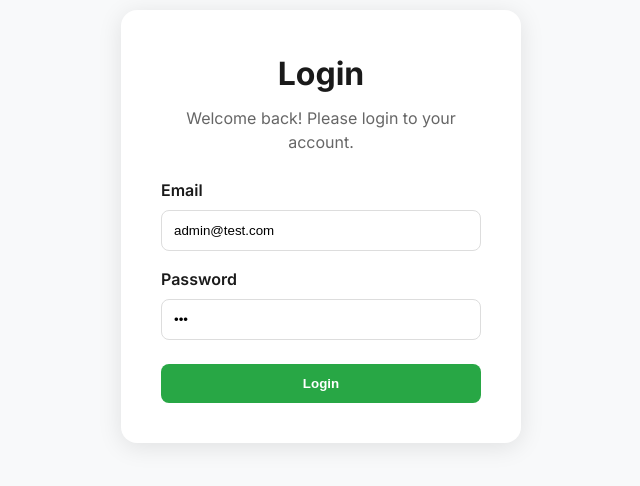
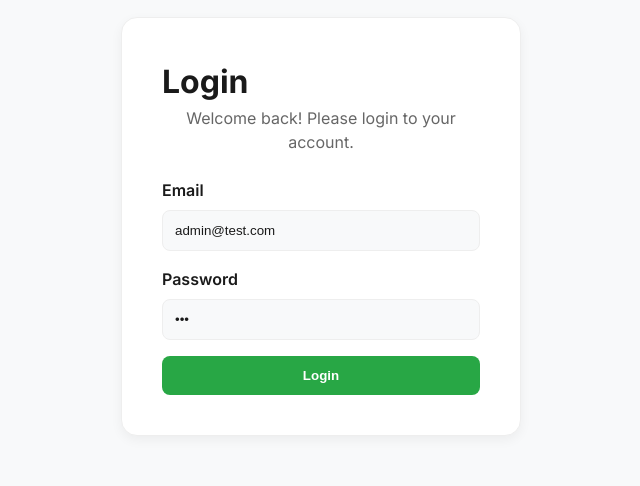
Before and after one commit to valeriu-viscreanu/StockApp, a React (Vite) app in the folder Frontend/: page / in a window 1280 px wide. Shown: the part 174-660 px from the top of the page, without its empty margins (319-959 px from the left). Built offline with nearby package versions, Linux system fonts and the light colour scheme.

Commit message:
Implement Dark mode: added toggle, updated CSS variables, and fixed hardcoded colors in Dashboard, Trade, Orders, Cash, and Login views

```diff
--- a/Frontend/src/components/Dashboard.jsx
+++ b/Frontend/src/components/Dashboard.jsx
@@ -6,7 +6,7 @@ function Dashboard({ user, data, setPage }) {
     <main className="container">
       <div className="header">
         <h1>Welcome, {user}</h1>
-        <p style={{ color: '#666' }}>Here's your portfolio overview for today.</p>
+        <p style={{ color: 'var(--text-muted)' }}>Here's your portfolio overview for today.</p>
       </div>
 
       <StatsGrid data={data} setPage={setPage} />
--- a/Frontend/src/components/Login.jsx
+++ b/Frontend/src/components/Login.jsx
@@ -2,68 +2,34 @@ import React from 'react';
 
 function Login({ handleLogin, loginEmail, setLoginEmail, loginPassword, setLoginPassword, error }) {
   return (
-    <div className="login-container" style={{
-      display: 'flex',
-      justifyContent: 'center',
-      alignItems: 'center',
-      height: '100vh',
-      background: '#f8f9fa'
-    }}>
-      <div className="login-card" style={{
-        background: 'white',
-        padding: '40px',
-        borderRadius: '16px',
-        boxShadow: '0 4px 24px rgba(0,0,0,0.1)',
-        width: '100%',
-        maxWidth: '400px'
-      }}>
-        <h1 style={{ textAlign: 'center', marginBottom: '8px' }}>Login</h1>
-        <p style={{ textAlign: 'center', color: '#666', marginBottom: '24px' }}>Welcome back! Please login to your account.</p>
+    <div className="login-container">
+      <div className="login-card">
+        <h1>Login</h1>
+        <p className="login-subtitle">Welcome back! Please login to your account.</p>
 
         <form onSubmit={handleLogin}>
-          <div style={{ marginBottom: '16px' }}>
-            <label style={{ display: 'block', marginBottom: '8px', fontWeight: 600 }}>Email</label>
+          <div className="form-group">
+            <label>Email</label>
             <input
               type="email"
               value={loginEmail}
               onChange={(e) => setLoginEmail(e.target.value)}
-              style={{
-                width: '100%',
-                padding: '12px',
-                borderRadius: '8px',
-                border: '1px solid #ddd',
-                boxSizing: 'border-box'
-              }}
+              className="login-input"
               required
             />
           </div>
-          <div style={{ marginBottom: '24px' }}>
-            <label style={{ display: 'block', marginBottom: '8px', fontWeight: 600 }}>Password</label>
+          <div className="form-group">
+            <label>Password</label>
             <input
               type="password"
               value={loginPassword}
               onChange={(e) => setLoginPassword(e.target.value)}
-              style={{
-                width: '100%',
-                padding: '12px',
-                borderRadius: '8px',
-                border: '1px solid #ddd',
-                boxSizing: 'border-box'
-              }}
+              className="login-input"
               required
             />
           </div>
-          {error && <p style={{ color: '#dc3545', marginBottom: '16px', textAlign: 'center' }}>{error}</p>}
-          <button type="submit" style={{
-            width: '100%',
-            padding: '12px',
-            borderRadius: '8px',
-            border: 'none',
-            background: '#28a745',
-            color: 'white',
-            fontWeight: 600,
-            cursor: 'pointer'
-          }}>
+          {error && <p className="login-error">{error}</p>}
+          <button type="submit" className="login-button">
             Login
           </button>
         </form>
--- a/Frontend/src/components/StatCard.jsx
+++ b/Frontend/src/components/StatCard.jsx
@@ -10,7 +10,7 @@ function StatCard({ label, value, footer, onClick, isClickable }) {
       <div className="stat-label">{label}</div>
       <div className="stat-value">{value}</div>
       {footer && (
-        <div className="stat-footer" style={isClickable ? { color: '#28a745' } : {}}>
+        <div className="stat-footer" style={isClickable ? { color: 'var(--primary)' } : {}}>
           {footer}
         </div>
       )}
--- a/Frontend/src/index.css
+++ b/Frontend/src/index.css
@@ -4,10 +4,22 @@
 :root {
   --primary: #28a745;
   --bg: #f8f9fa;
+  --bg-card: #ffffff;
+  --nav-bg: #ffffff;
   --text: #1a1a1a;
   --text-muted: #666;
   --border: #eee;
   --card-shadow: 0 4px 12px rgba(0, 0, 0, 0.05);
+}
+
+[data-theme='dark'] {
+  --bg: #121212;
+  --bg-card: #1e1e1e;
+  --nav-bg: #1a1a1a;
+  --text: #f0f0f0;
+  --text-muted: #aaa;
+  --border: #333;
+  --card-shadow: 0 4px 12px rgba(0, 0, 0, 0.3);
 }
 
 body {
@@ -15,18 +27,20 @@ body {
   background-color: var(--bg);
   color: var(--text);
   line-height: 1.5;
+  transition: background-color 0.3s, color 0.3s;
 }
 
 /* Navbar */
 .navbar {
   display: flex;
   align-items: center;
-  background: #fff;
+  background: var(--nav-bg);
   padding: 12px 40px;
   border-bottom: 1px solid var(--border);
   position: sticky;
   top: 0;
   z-index: 100;
+  transition: background-color 0.3s, border-color 0.3s;
 }
 
 .brand { font-size: 1.4rem; font-weight: 800; text-decoration: none; color: var(--text); display: flex; align-items: center; gap: 10px; }
@@ -43,7 +57,7 @@ body {
 .header h1 { font-size: 2.2rem; font-weight: 800; letter-spacing: -0.5px; }
 
 .stats-grid { display: grid; grid-template-columns: repeat(auto-fit, minmax(300px, 1fr)); gap: 25px; }
-.stat-card { background: #fff; padding: 30px; border-radius: 16px; box-shadow: var(--card-shadow); border: 1px solid #f0f0f0; transition: transform 0.2s; }
+.stat-card { background: var(--bg-card); padding: 30px; border-radius: 16px; box-shadow: var(--card-shadow); border: 1px solid var(--border); transition: transform 0.2s, background-color 0.3s, border-color 0.3s; }
 .stat-card:hover { transform: translateY(-4px); }
 .stat-card-clickable { transition: transform 0.2s, border-color 0.2s, box-shadow 0.2s; }
 .stat-card-clickable:hover { border-color: #28a745; box-shadow: 0 6px 20px rgba(40, 167, 69, 0.15); }
@@ -58,20 +72,20 @@ body {
     align-items: center;
     justify-content: center;
     min-height: calc(100vh - 61px);
-    background: linear-gradient(135deg, #f8f9fa 0%, #e8f5e9 100%);
+    background: linear-gradient(135deg, var(--bg) 0%, var(--bg-card) 100%);
     padding: 40px 20px;
 }
 
 .cash-card {
-    background: #fff;
+    background: var(--bg-card);
     border-radius: 20px;
     box-shadow: 0 8px 40px rgba(0, 0, 0, 0.08);
     padding: 50px 60px;
     text-align: center;
     max-width: 480px;
     width: 100%;
-    border: 1px solid #e8e8e8;
-    transition: transform 0.2s, box-shadow 0.2s;
+    border: 1px solid var(--border);
+    transition: transform 0.2s, box-shadow 0.2s, background-color 0.3s, border-color 0.3s;
 }
 
 .cash-card:hover {
@@ -87,7 +101,7 @@ body {
 .cash-title {
     font-size: 1.6rem;
     font-weight: 700;
-    color: #1a1a1a;
+    color: var(--text-muted);
     margin-bottom: 6px;
 }
 
@@ -178,8 +192,8 @@ body {
     height: 44px;
     border-radius: 50%;
     border: 2px solid #28a745;
-    background: #fff;
-    color: #28a745;
+    background: var(--bg-card);
+    color: var(--primary);
     font-size: 1.5rem;
     font-weight: 700;
     cursor: pointer;
@@ -264,13 +278,14 @@ body {
 .advanced-dashboard {
     display: flex;
     min-height: calc(100vh - 61px);
-    background-color: #f8f9fa;
+    background-color: var(--bg);
+    transition: background-color 0.3s;
 }
 
 .sidebar-panel {
     width: 320px;
-    background: #fff;
-    border-right: 1px solid #eee;
+    background: var(--bg-card);
+    border-right: 1px solid var(--border);
     display: flex;
     flex-direction: column;
     box-shadow: 2px 0 10px rgba(0, 0, 0, 0.02);
@@ -284,7 +299,7 @@ body {
 .sidebar-header h3 {
     font-size: 1.1rem;
     font-weight: 700;
-    color: #333;
+    color: var(--text);
     margin: 0;
 }
 
@@ -301,32 +316,32 @@ body {
     margin-bottom: 8px;
     border-radius: 12px;
     text-decoration: none;
-    color: #444;
+    color: var(--text);
     transition: all 0.2s;
     border: 1px solid transparent;
 }
 
 .stock-item:hover {
-    background-color: #f0fdf4;
-    border-color: #dcfce7;
+    background-color: var(--border);
+    border-color: var(--primary);
 }
 
 .stock-item.active {
-    background-color: #f0fdf4;
-    border-color: #28a745;
+    background-color: var(--bg);
+    border-color: var(--primary);
     box-shadow: 0 4px 12px rgba(40, 167, 69, 0.1);
 }
 
 .stock-icon {
     width: 40px;
     height: 40px;
-    background: #f0f0f0;
+    background: var(--border);
     border-radius: 10px;
     display: flex;
     align-items: center;
     justify-content: center;
     font-weight: bold;
-    color: #666;
+    color: var(--text-muted);
     margin-right: 15px;
     font-size: 0.9rem;
 }
@@ -348,7 +363,7 @@ body {
 
 .stock-company {
     font-size: 0.75rem;
-    color: #888;
+    color: var(--text-muted);
 }
 
 .stock-mini-chart {
@@ -377,9 +392,9 @@ body {
 
 .trade-container {
     display: flex;
-    background: #fff;
+    background: var(--nav-bg);
     box-shadow: 0 4px 20px rgba(0, 0, 0, 0.05);
-    border: 1px solid #eee;
+    border: 1px solid var(--border);
     border-radius: 16px;
     padding: 30px;
 }
@@ -403,7 +418,7 @@ body {
 .price-value {
     font-size: 3rem;
     font-weight: 800;
-    color: #1a1a1a;
+    color: var(--text);
 }
 
 .stock-price-label {
@@ -414,7 +429,7 @@ body {
 .order-panel {
     flex: 0 0 280px;
     padding-left: 30px;
-    border-left: 1px solid #eee;
+    border-left: 1px solid var(--border);
     display: flex;
     flex-direction: column;
 }
@@ -441,8 +456,11 @@ body {
     width: 100%;
     padding: 12px;
     border-radius: 8px;
-    border: 1px solid #ddd;
+    border: 1px solid var(--border);
+    background: var(--bg-card);
+    color: var(--text);
     font-size: 1rem;
+    transition: background-color 0.3s, color 0.3s, border-color 0.3s;
 }
 
 .order-buttons {
@@ -483,16 +501,17 @@ body {
     font-size: 1.2rem;
     font-weight: 700;
     margin-bottom: 20px;
-    color: #1a1a1a;
+    color: var(--text-muted);
 }
 
 .order-card {
-    background: #fff;
+    background: var(--bg-card);
     padding: 20px;
     border-radius: 12px;
-    border: 1px solid #eee;
+    border: 1px solid var(--border);
     margin-bottom: 15px;
     box-shadow: 0 2px 8px rgba(0,0,0,0.03);
+    transition: background-color 0.3s, border-color 0.3s;
 }
 
 .order-stock-name {
@@ -503,7 +522,7 @@ body {
 
 .order-details {
     font-size: 0.95rem;
-    color: #444;
+    color: var(--text-muted);
     margin-bottom: 8px;
 }
 
@@ -515,20 +534,18 @@ body {
     font-size: 0.95rem;
     margin-bottom: 12px;
 }
-
 .order-card hr {
     border: none;
-    border-top: 1px solid #f0f0f0;
+    border-top: 1px solid var(--border);
     margin-bottom: 10px;
 }
-
 .order-date {
     font-size: 0.8rem;
-    color: #999;
+    color: var(--text-muted);
 }
 
 .no-orders {
-    color: #999;
+    color: var(--text-muted);
     font-style: italic;
 }
 
@@ -538,8 +555,8 @@ body {
     left: 0;
     width: 100%;
     padding: 20px 40px;
-    background: #fff;
-    border-top: 1px solid #eee;
+    background: var(--nav-bg);
+    border-top: 1px solid var(--border);
     box-shadow: 0 -4px 15px rgba(0,0,0,0.05);
     display: flex;
     justify-content: flex-end;
@@ -551,6 +568,7 @@ body {
     font-size: 1.1rem;
     font-weight: 700;
     margin: 0;
+    color: var(--text);
 }
 
 .breadcrumb {
@@ -559,5 +577,145 @@ body {
     margin: 0 auto;
     font-size: 0.85rem;
     font-weight: 600;
-    color: #888;
+    color: var(--text-muted);
 }
+
+.graph-panel {
+    flex: 2;
+    padding: 20px;
+    display: flex;
+    flex-direction: column;
+    align-items: center;
+    justify-content: center;
+    border-left: 1px solid var(--border);
+    transition: background-color 0.3s, border-color 0.3s;
+}
+
+.timeframe-buttons {
+    margin-bottom: 15px;
+}
+
+.btn-timeframe {
+    padding: 6px 16px;
+    margin: 0 5px;
+    cursor: pointer;
+    border: 1px solid var(--primary);
+    background: transparent;
+    color: var(--primary);
+    border-radius: 4px;
+    font-weight: bold;
+    transition: all 0.2s;
+}
+
+.btn-timeframe.active, .btn-timeframe:hover {
+    background: var(--primary);
+    color: white;
+}
+
+.chart-placeholder {
+    width: 100%;
+    height: 300px;
+    display: flex;
+    align-items: center;
+    justify-content: center;
+    background: var(--bg);
+    border: 1px dashed var(--border);
+    border-radius: 12px;
+    color: var(--text-muted);
+    transition: background-color 0.3s, border-color 0.3s;
+}
+
+.theme-toggle {
+    background: var(--border);
+    border: none;
+    padding: 8px;
+    border-radius: 8px;
+    cursor: pointer;
+    display: flex;
+    align-items: center;
+    justify-content: center;
+    font-size: 1.2rem;
+    transition: all 0.2s;
+    color: var(--text);
+    margin-left: 10px;
+}
+
+.theme-toggle:hover {
+    background: var(--primary);
+    color: #fff;
+}
+
+/* Login Styles */
+.login-container {
+    display: flex;
+    justify-content: center;
+    align-items: center;
+    height: 100vh;
+    background: var(--bg);
+    transition: background-color 0.3s;
+}
+
+.login-card {
+    background: var(--bg-card);
+    padding: 40px;
+    border-radius: 16px;
+    box-shadow: var(--card-shadow);
+    width: 100%;
+    max-width: 400px;
+    border: 1px solid var(--border);
+    transition: background-color 0.3s, border-color 0.3s, box-shadow 0.3s;
+}
+
+.login-subtitle {
+    text-align: center;
+    color: var(--text-muted);
+    margin-bottom: 24px;
+}
+
+.form-group {
+    margin-bottom: 16px;
+}
+
+.form-group label {
+    display: block;
+    margin-bottom: 8px;
+    font-weight: 600;
+}
+
+.login-input {
+    width: 100%;
+    padding: 12px;
+    border-radius: 8px;
+    border: 1px solid var(--border);
+    background: var(--bg);
+    color: var(--text);
+    box-sizing: border-box;
+    transition: border-color 0.2s, background-color 0.3s, color 0.3s;
+}
+
+.login-input:focus {
+    border-color: var(--primary);
+    outline: none;
+}
+
+.login-error {
+    color: #dc3545;
+    margin-bottom: 16px;
+    text-align: center;
+}
+
+.login-button {
+    width: 100%;
+    padding: 12px;
+    border-radius: 8px;
+    border: none;
+    background: var(--primary);
+    color: white;
+    font-weight: 600;
+    cursor: pointer;
+    transition: opacity 0.2s;
+}
+
+.login-button:hover {
+    opacity: 0.9;
+}
```
Also changed, not shown: Frontend/src/App.jsx (+13 -0 lines), Frontend/src/components/Trade.jsx (+6 -6 lines).
